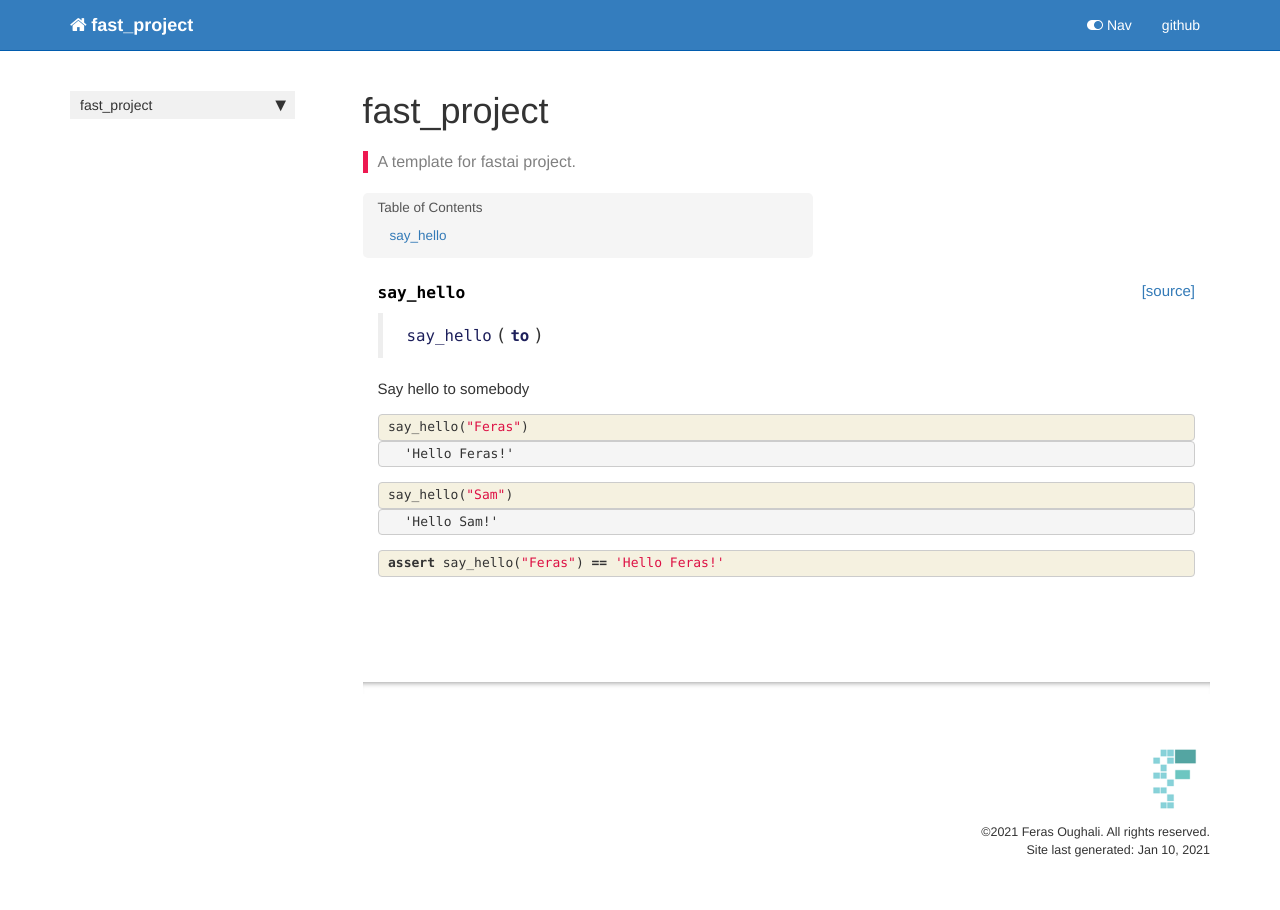
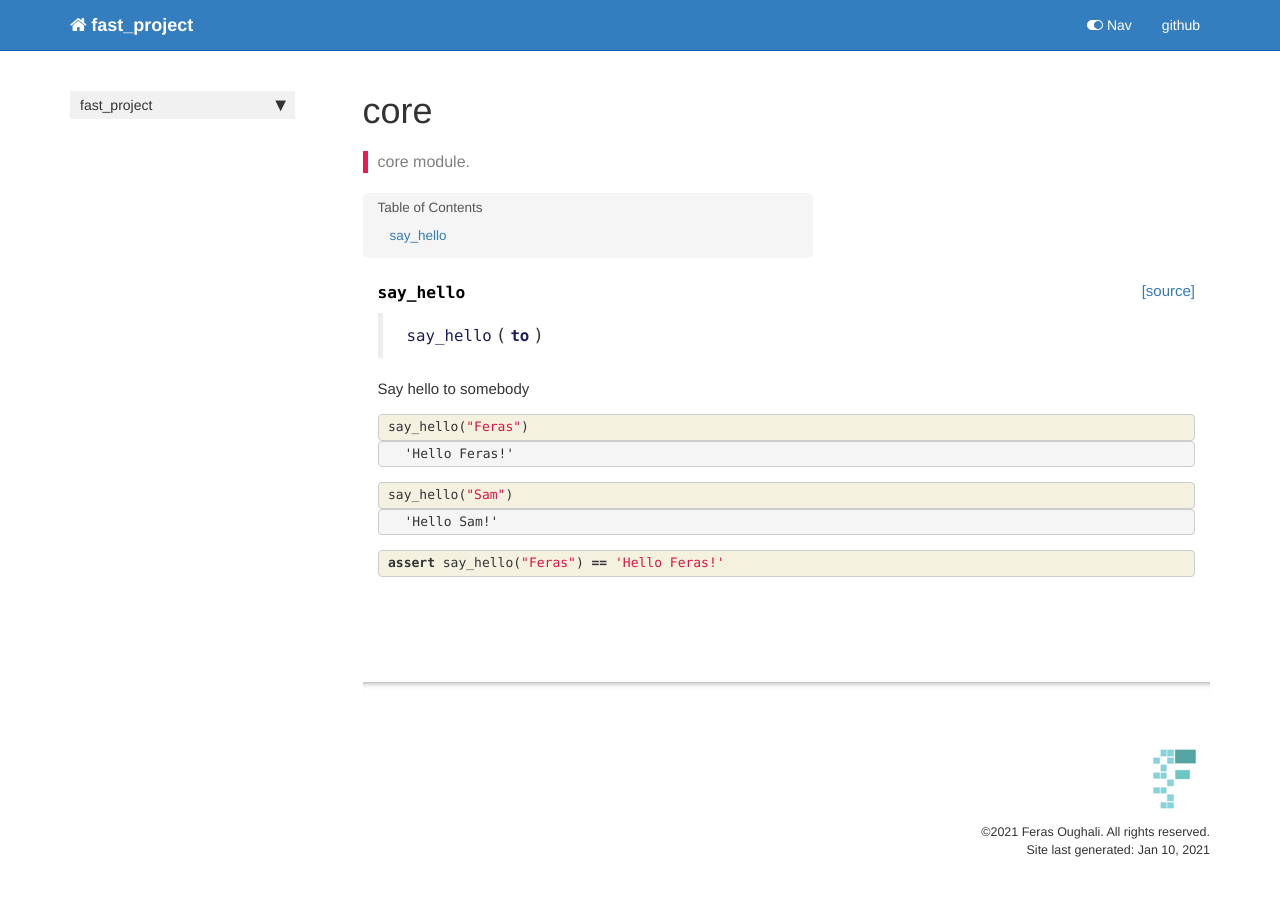
Before and after one commit to feras-oughali/fast_project, a Jekyll site: the page built from docs/core.html, in a window 1280 px wide. Built offline with Jekyll 4.4.1, drawn with Linux system fonts in a browser that asks for light colours; nearby versions of some CDN libraries; comment, search, counter and statistics services are not loaded.

```diff
--- a/docs/_data/sidebars/home_sidebar.yml
+++ b/docs/_data/sidebars/home_sidebar.yml
@@ -10,10 +10,10 @@ entries:
       title: Overview
       url: /
     - output: web,pdf
-      title: fast_project
+      title: core
       url: core.html
     - output: web,pdf
-      title: Title
+      title: proj
       url: proj.html
     output: web
     title: fast_project
--- a/docs/core.html
+++ b/docs/core.html
@@ -1,13 +1,13 @@
 ---
 
-title: fast_project
+title: core
 
 
 keywords: fastai
 sidebar: home_sidebar
 
-summary: "A template for fastai project."
-description: "A template for fastai project."
+summary: "core module."
+description: "core module."
 nb_path: "00_core.ipynb"
 ---
 <!--
--- a/docs/proj.html
+++ b/docs/proj.html
@@ -1,13 +1,13 @@
 ---
 
-title: Title
+title: proj
 
 
 keywords: fastai
 sidebar: home_sidebar
 
-
-
+summary: "proj module"
+description: "proj module"
 nb_path: "01_proj.ipynb"
 ---
 <!--
--- a/docs/sidebar.json
+++ b/docs/sidebar.json
@@ -1,7 +1,7 @@
 {
   "fast_project": {
     "Overview": "/",
-    "fast_project": "core.html",
-    "Title": "proj.html"
+    "core": "core.html",
+    "proj": "proj.html"
   }
 }
```
Also changed, not shown: 2 other files.
